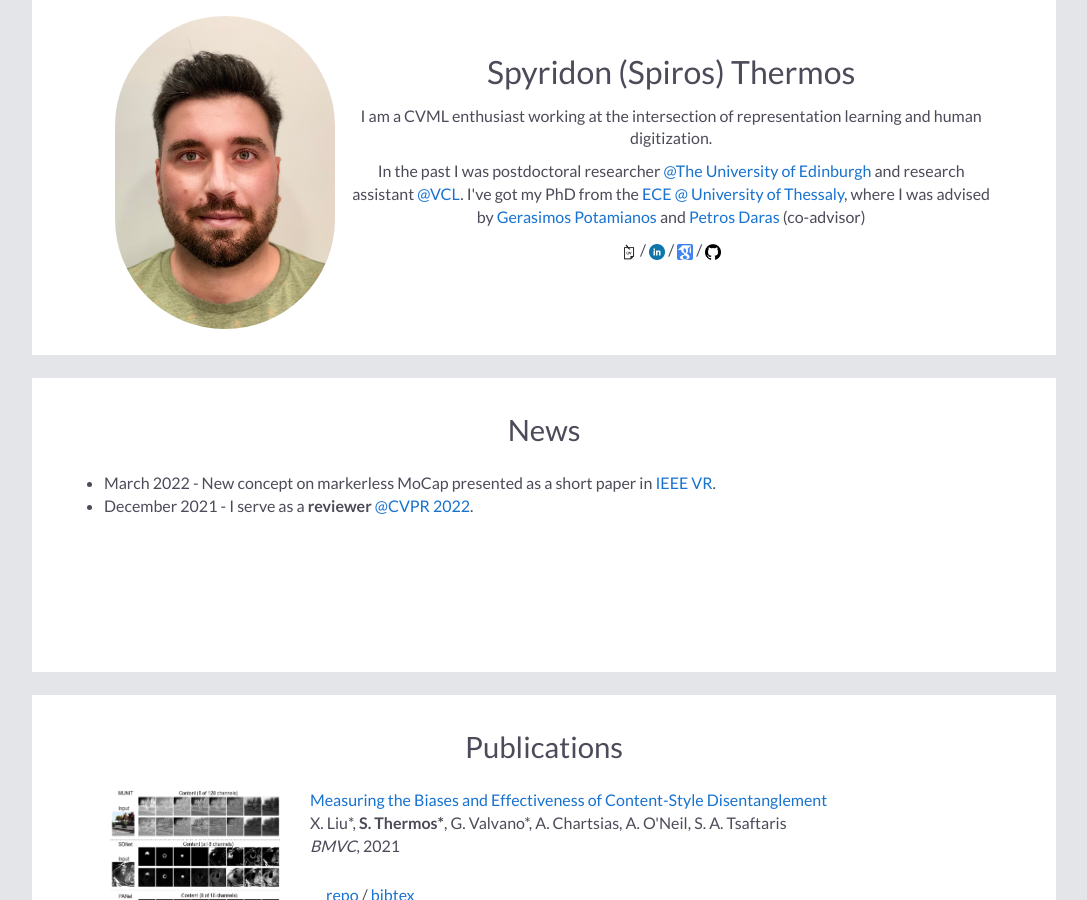
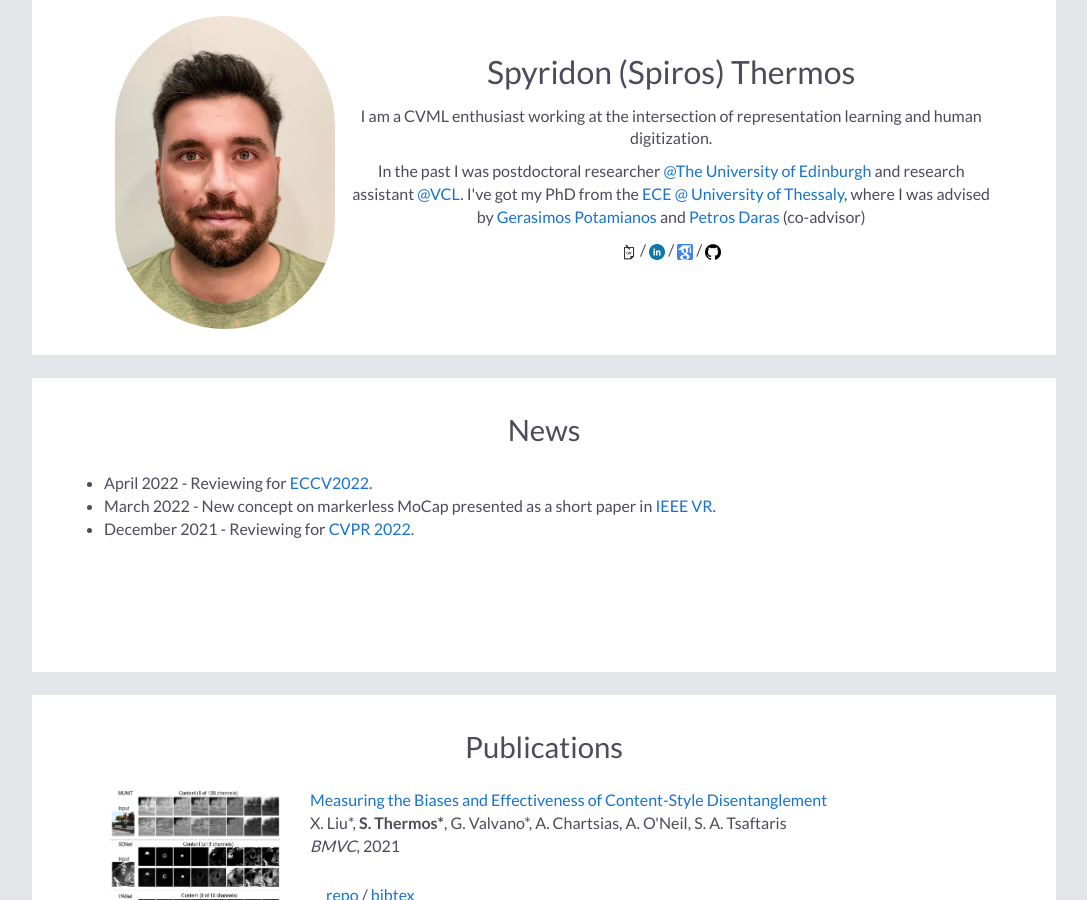
Before and after one commit to spthermo/spthermo.github.io, a Jekyll site: the page built from index.md, in a window 1280 px wide and 900 px high. Shown: the whole window, without its empty margins (96-1183 px from the left). Built offline with Jekyll 4.4.1, drawn with Linux system fonts in a browser that asks for light colours; nearby versions of some CDN libraries; our own code applies the rules of GitHub Pages for plain Markdown files.

Commit message:
Update default.html

```diff
--- a/_layouts/default.html
+++ b/_layouts/default.html
@@ -55,8 +55,9 @@
     <h2>News</h2>
       <div class="news">
         <ul>
+          <li><span> April 2022 - Reviewing for <a href="https://eccv2022.ecva.net/">ECCV2022</a>.
           <li><span> March 2022 - New concept on markerless MoCap presented as a short paper in <a href="https://ieeevr.org/2022/">IEEE VR</a>.
-          <li><span> December 2021 - I serve as a <strong> reviewer </strong> <a href="https://cvpr2022.thecvf.com/">@CVPR 2022</a>.
+          <li><span> December 2021 - Reviewing for <a href="https://cvpr2022.thecvf.com/">CVPR 2022</a>.
         </ul>
       </div>
     </table>
```
